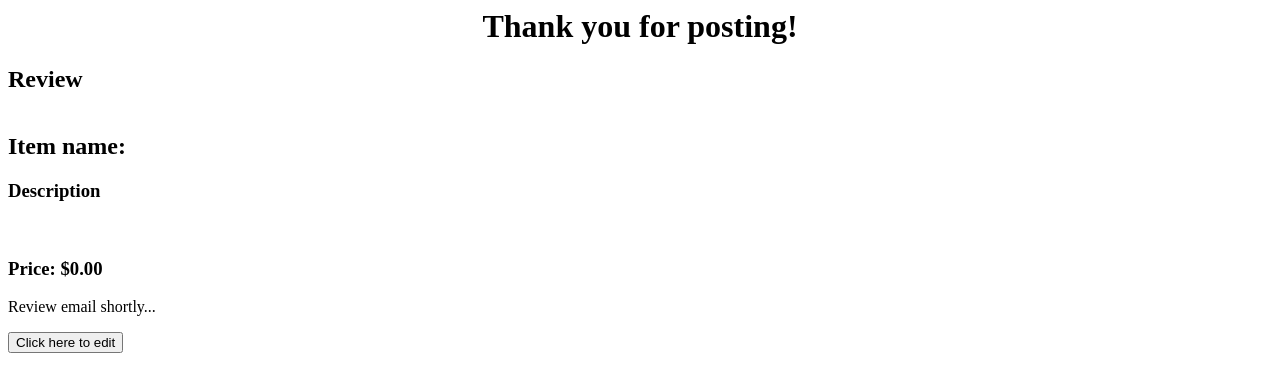
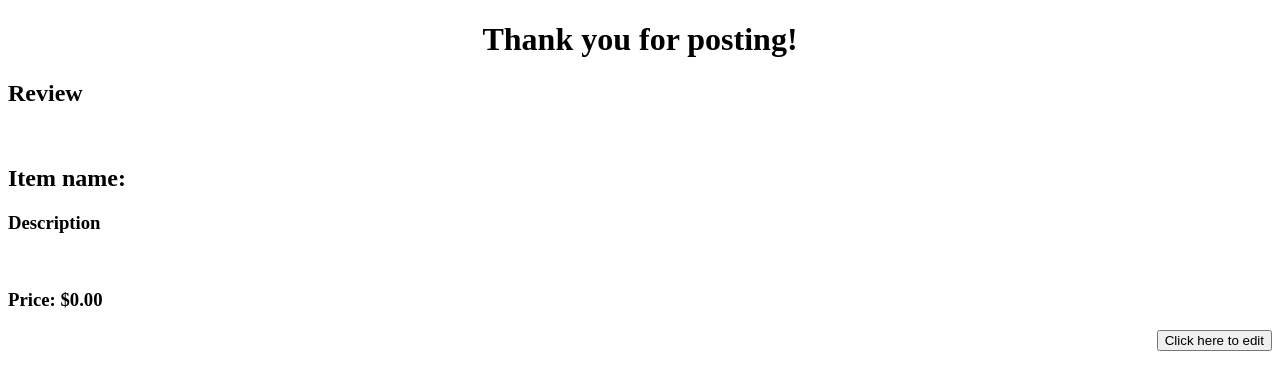
Before and after one commit to katiefotion/POST2, a PHP site: the page made by application/views/pages/postconfirmation.php in a window 1280 px wide. Shown: the top 392 px of the page. Run offline with PHP 8.4, Linux system fonts and the light colour scheme; the template is opened without the code that fills it, so the values that code supplies are empty.

Commit message:
Merge origin/horizontal_prototype into horizontal_prototype
Conflicts:
	application/views/widgets/navbar.php

```diff
--- a/application/views/pages/postconfirmation.php
+++ b/application/views/pages/postconfirmation.php
@@ -3,24 +3,23 @@
     <style>
         .center {
             text-align: center;
-
         }
         .right {
             text-align: right;
         }
+
     </style>
 </head>
 
-<body>
+<div class="containter-fluid">
     <div class="center">
         <h1>Thank you for posting!</h1>
     </div>
 
     <h2>Review</h2>
 
-    <div class = "container">
     <div class = "row">
-            <div class = "col-md-3">
+        <div class = "col-md-3 min-lr-pad">
             <?php
             $path = site_url("dbimg/$item->photo");
             echo "<img src='$path' class='img-responsive'>";
@@ -37,8 +36,8 @@
             <h3>Price: $<?= number_format($item->price, 2); ?></h3>
         </div>
     </div>
+
+    <div class="right">
+        <button type="button" class="btn btn-outline-primary">Click here to edit</button>
     </div>
-
-    <p>Review email shortly...</p>
-    <button type="button" class="btn btn-default btn-block">Click here to edit</button>
-</body>
+</div>
```
Also changed, not shown: application/views/pages/Confirmation.php (+5 -6 lines). Lines whose indentation alone changed are shown as unchanged.
